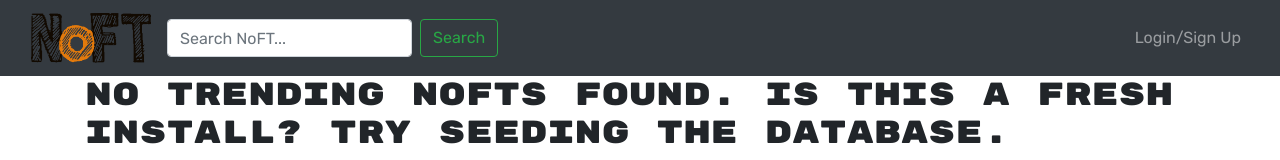
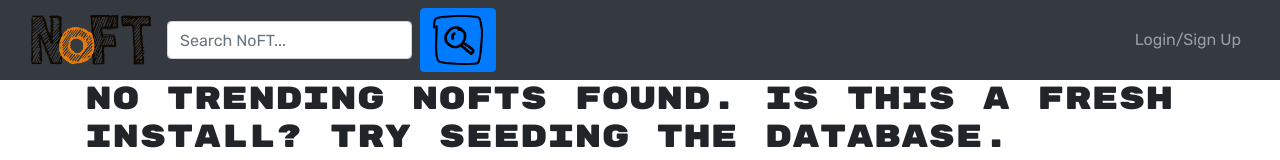
Before and after one commit to Siphon880gh/reprint, a React (Create React App) app in the folder client/: page / in a window 1280 px wide. Shown: the top 160 px of the page. Built offline with nearby package versions, Linux system fonts and the light colour scheme; no server answers.

Commit message:
changed the like icon from heart to arrow

```diff
--- a/client/src/components/Navbar.js
+++ b/client/src/components/Navbar.js
@@ -1,9 +1,11 @@
 import React, { useState } from 'react';
 import { Link } from 'react-router-dom';
-import { Navbar, Nav, Container, Modal, Tab, Form, FormControl, Button, CardDeck } from 'react-bootstrap';
+import { Navbar, Nav, Container, Modal, Tab, Form, FormControl, Button } from 'react-bootstrap';
 import SignUpForm from './SignupForm';
 import LoginForm from './LoginForm';
-
+import SearchButton from '../assets/searchIconBox.png';
+import AddPostIcon from '../assets/addIcon.png';
+import FaveBoxIcon from '../assets/heartBoxIcon.png'
 import NoftLogo from '../assets/noftFULL2.png';
 import Auth from '../utils/auth';
 
@@ -27,7 +29,15 @@ const AppNavbar = () => {
           </Navbar.Brand>
           <Form inline>
             <FormControl type="text" placeholder="Search NoFT..." className="mr-sm-2" />
-            <Button variant="outline-success">Search</Button>
+            <Button >
+              <img
+                src={SearchButton}
+                width="50"
+                height="50"
+                className="d-inline-block align-top"
+                alt="Search Button"
+              />
+            </Button>
           </Form>
           <Navbar.Toggle aria-controls='navbar-main' />
           <Navbar.Collapse id='navbar-main'>
@@ -36,10 +46,22 @@ const AppNavbar = () => {
               {Auth.loggedIn() ? (
                 <>
                   <Nav.Link as={Link} to='/post/new'>
-                    Add Post
+                    <img
+                      src={AddPostIcon}
+                      width="50"
+                      height="50"
+                      className="d-inline-block align-top"
+                      alt="Add New NoFT"
+                    />
                   </Nav.Link>
                   <Nav.Link as={Link} to='/favorites'>
-                    Favorites
+                    <img
+                      src={FaveBoxIcon}
+                      width="50"
+                      height="50"
+                      className="d-inline-block align-top"
+                      alt="Favorite NoFTs Icon"
+                    />
                   </Nav.Link>
                   <Nav.Link as={Link} to='/profile/me'>Profile</Nav.Link>
                   <Nav.Link onClick={Auth.logout}>Logout</Nav.Link>
--- a/client/src/pages/Home.js
+++ b/client/src/pages/Home.js
@@ -2,8 +2,8 @@ import React from 'react';
 import { Card, Button, CardColumns, Container } from 'react-bootstrap';
 import { GET_STREAM } from '../utils/queries';
 import { useQuery } from '@apollo/react-hooks';
-import HeartIcon from '../assets/drawnHeartIcon.png';
-import CommentIcon from '../assets/drawnCommentIcon.png';
+import LikeIcon from '../assets/likeArrowBoxIcon.png';
+import CommentIcon from '../assets/commentIconBox.png';
 
 export function Home() {
   const { loading, data } = useQuery(GET_STREAM);
@@ -27,7 +27,7 @@ export function Home() {
                 <Card.Body>
                   <Card.Title ><Card.Link href={`/post/${reprint.title}`}>{reprint.title}</Card.Link></Card.Title>
                   <Card.Img variant="top" src={reprint.asset} />
-                  <Card.Text><img src={HeartIcon}
+                  <Card.Text><img src={LikeIcon}
                     width="25"
                     height="25"
                     alt="Noft Custom Icon" />{reprint.likeCount}<img src={CommentIcon}
--- a/client/src/pages/Profile.js
+++ b/client/src/pages/Profile.js
@@ -4,8 +4,9 @@ import { Container, Card, Button } from 'react-bootstrap';
 import { useQuery } from '@apollo/react-hooks';
 import { GET_USER, GET_ME } from '../utils/queries';
 
-import HeartIcon from '../assets/drawnHeartIcon.png';
-import CommentIcon from '../assets/drawnCommentIcon.png';
+
+import LikeIcon from '../assets/likeArrowBoxIcon.png';
+import CommentIcon from '../assets/commentIconBox.png';
 import Auth from '../utils/auth';
 
 const Profile = props => {
@@ -68,7 +69,7 @@ const Profile = props => {
                         <Card.Body>
                             <Card.Title ><Card.Link href={`/post/${userReprint.title}`}>{userReprint.title}</Card.Link></Card.Title>
                             <Card.Img variant="top" src={userReprint.asset} />
-                            <Card.Text><img src={HeartIcon}
+                            <Card.Text><img src={LikeIcon}
                                 width="25"
                                 height="25"
                                 alt="Noft Custom Icon" />{userReprint.likeCount}<img src={CommentIcon}
--- a/client/src/pages/postInfo.js
+++ b/client/src/pages/postInfo.js
@@ -7,7 +7,7 @@ import { useParams } from 'react-router-dom';
 
 import CommentList from '../components/CommentList';
 import CommentForm from '../components/CommentForm';
-import HeartIcon from '../assets/drawnHeartIcon.png';
+import LikeIcon from '../assets/likeArrowBoxIcon.png';
 
 import Auth from '../utils/auth';
 import { GET_SINGLE_CARD } from '../utils/queries';
@@ -44,7 +44,7 @@ export function PostInfo() {
                     <Card.Title><Card.Link href={`/profile/${singleReprint.author}`}>{singleReprint.author}</Card.Link></Card.Title>
                     <Card.Title><Card.Link href={`${singleReprint.marketListing}`}>{singleReprint.marketListing}</Card.Link></Card.Title>
                     <Card.Title>{singleReprint.caption}</Card.Title>
-                    <Card.Title><img src={HeartIcon}
+                    <Card.Title><img src={LikeIcon}
                         width="25"
                         height="25"
                         alt="Noft Custom Icon" />{singleReprint.likeCount}</Card.Title>
```
Also changed, not shown: client/src/assets/commentIconBox.png (added), client/src/assets/searchIconBox.png (added).
